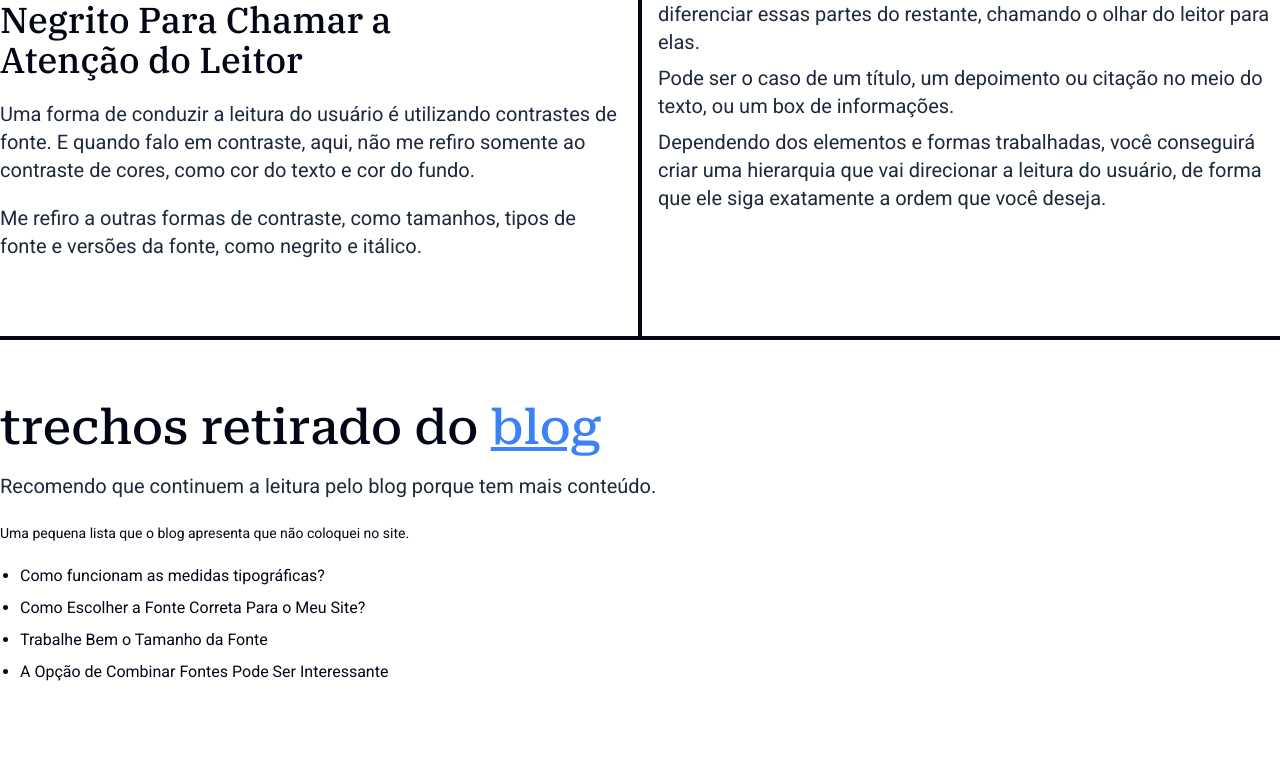
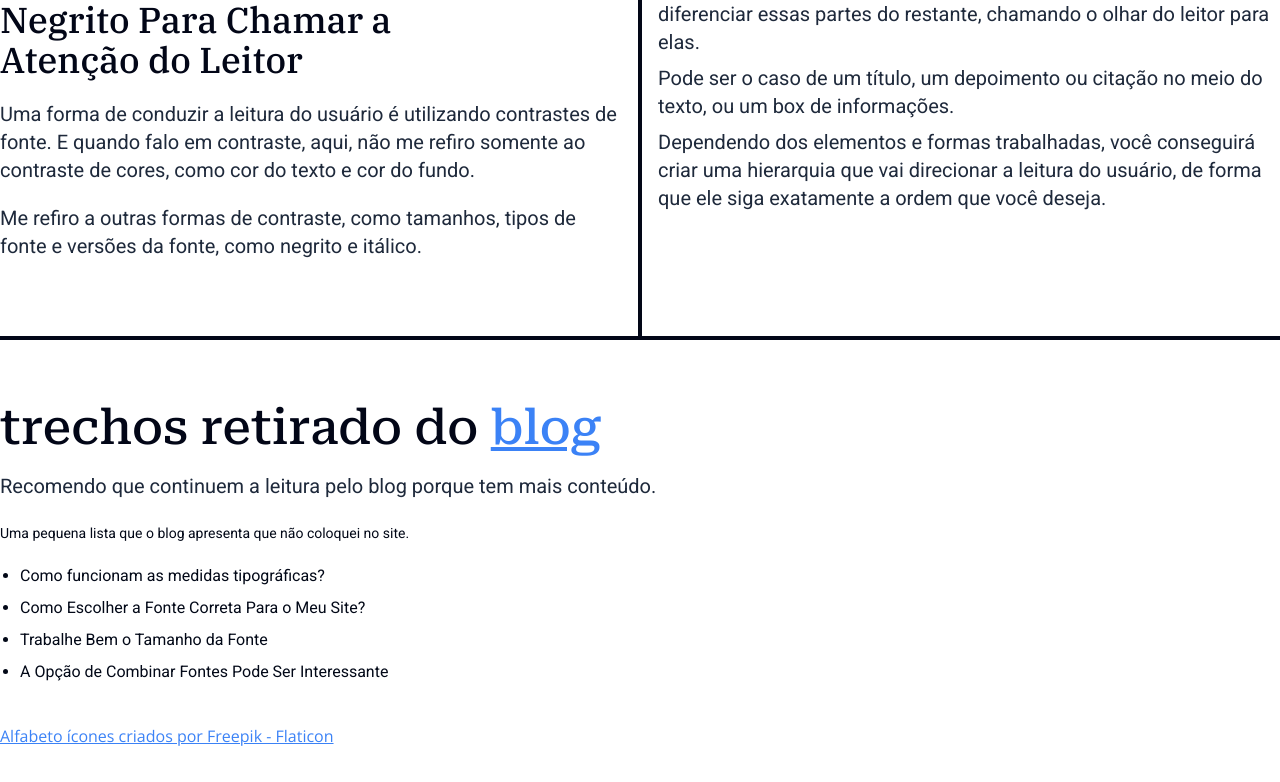
Before and after one commit to JheanAntunes/tipografia, a Next.js app: page / in a window 1280 px wide. Shown: the part 3964-4746 px from the top of the page. Built offline with nearby package versions, Linux system fonts and the light colour scheme.

Commit message:
fix:mencionar o criador do favicon.

```diff
--- a/src/components/layout/footer/footer.tsx
+++ b/src/components/layout/footer/footer.tsx
@@ -36,6 +36,15 @@ function Footer() {
                     <li>A Opção de Combinar Fontes Pode Ser Interessante</li>
                 </TypographyList>
             </div>
+            <Link
+                href="https://www.flaticon.com/br/icones-gratis/alfabeto"
+                title="alfabeto ícones"
+                className="text-blue-500 underline"
+                target="_blank"
+                referrerPolicy="no-referrer"
+            >
+                Alfabeto ícones criados por Freepik - Flaticon
+            </Link>
         </footer>
     )
 }
```
